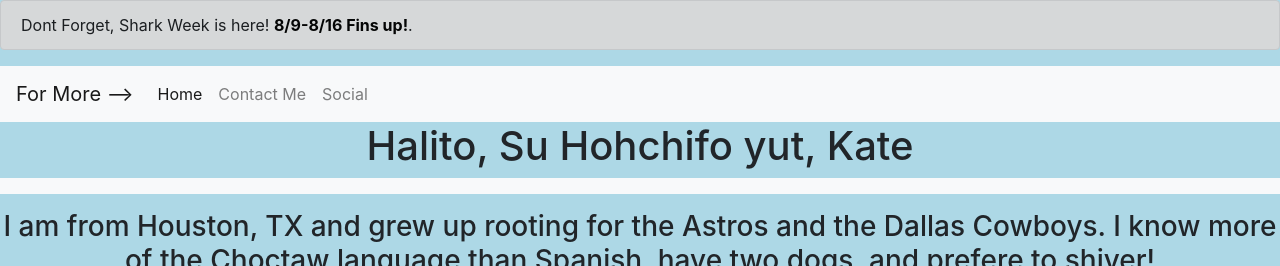
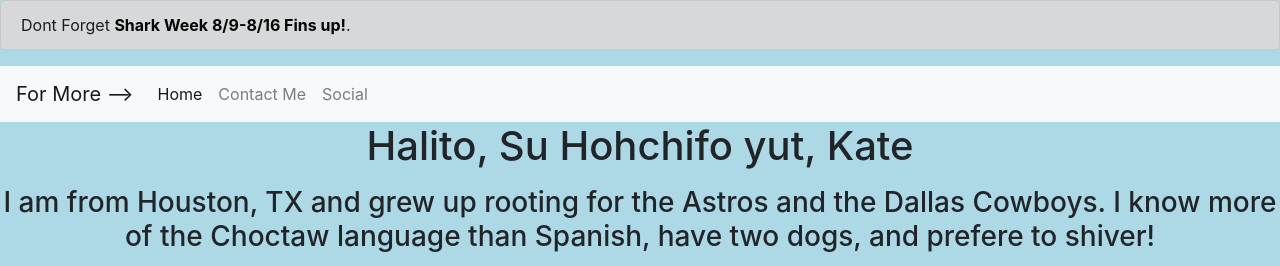
Before and after one commit to hilekat/Hmwrk2, a plain HTML site: page index.html in a window 1280 px wide. Shown: the top 266 px of the page. Drawn offline with nearby package versions, Linux system fonts and the light colour scheme; grey boxes are pictures that could not be loaded.

Commit message:
adding layout

```diff
--- a/index.html
+++ b/index.html
@@ -11,8 +11,9 @@
     <title>Personal Bio</title>
 
     <div class="alert alert-dark" role="alert">
-        Dont Forget, Shark Week is here! <a href="https://www.discovery.com/shark-week" class="alert-link">8/9-8/16 Fins up!</a>.
+        Dont Forget <a href="https://www.discovery.com/shark-week" class="alert-link"> Shark Week 8/9-8/16 Fins up!</a>.
       </div>
+
     <style>
         ul {
           list-style-type: none;
@@ -56,8 +57,6 @@
 <h1>Halito, Su Hohchifo yut, Kate</h1>
 </div>
 <body style="background-color:lightblue;">
-<nav class="navbar navbar-expand-lg navbar-light bg-light"></nav>
-  </div>
         <div style="width:100%;text-align:center;">
         <p><h3>I am from Houston, TX and grew up rooting for the Astros and the Dallas Cowboys. I know more of the Choctaw language than Spanish, have two dogs, and prefere to shiver!</p></h3>
 <div style="width:100%;text-align:center;">
@@ -84,9 +83,12 @@
 
  <!-- Bootstrap JavaScript CDN -->
  <script src="https://maxcdn.bootstrapcdn.com/bootstrap/4.0.0/js/bootstrap.min.js"></script>
+
  <footer>
      <p>kathrynehile@gmail.com</p>
-     <p>Nashville, TN</p>
  </footer>
+
+  <a href="https://www.nationalgeographic.com/animals/sharkfest/" class="btn btn-primary btn-lg active" role="button" aria-pressed="true">Don't miss out on Shark Fest!</a>
+
 </body>
 </html>
```
